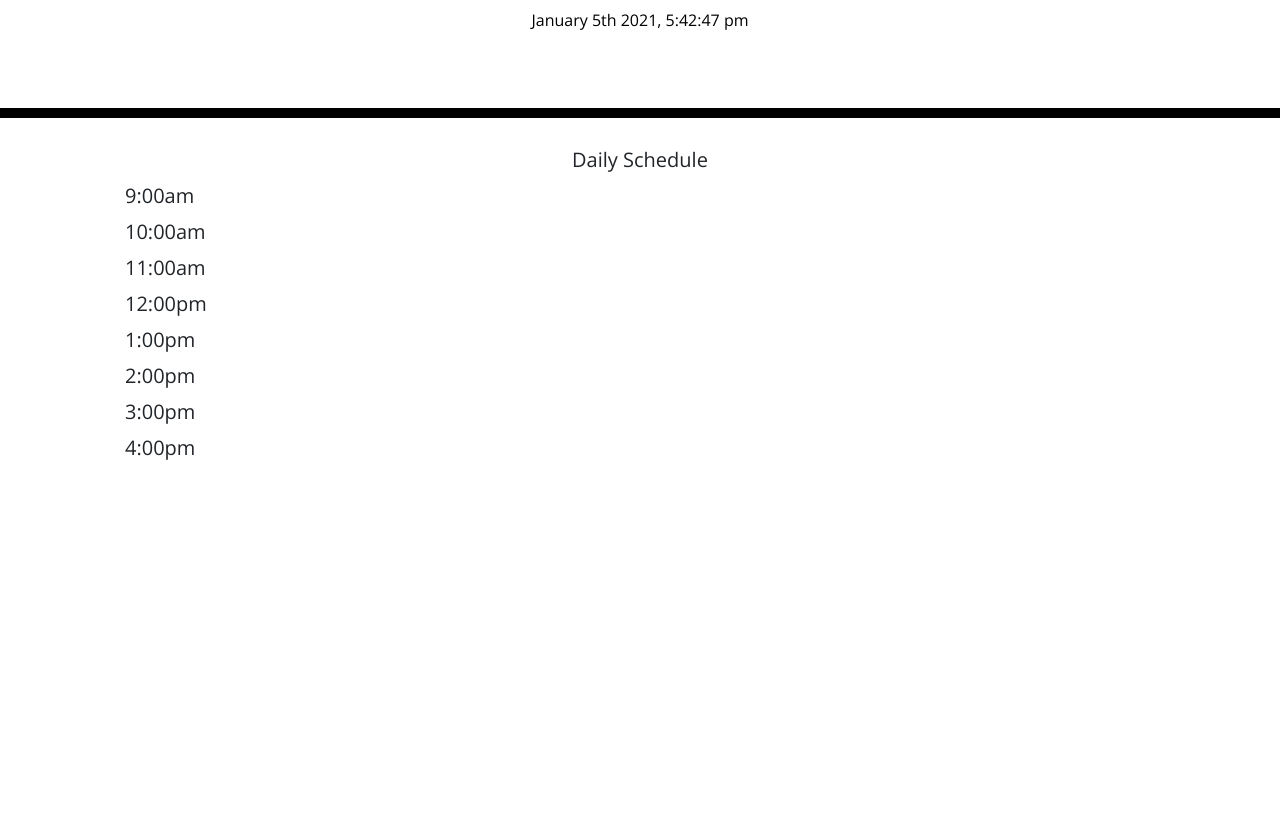
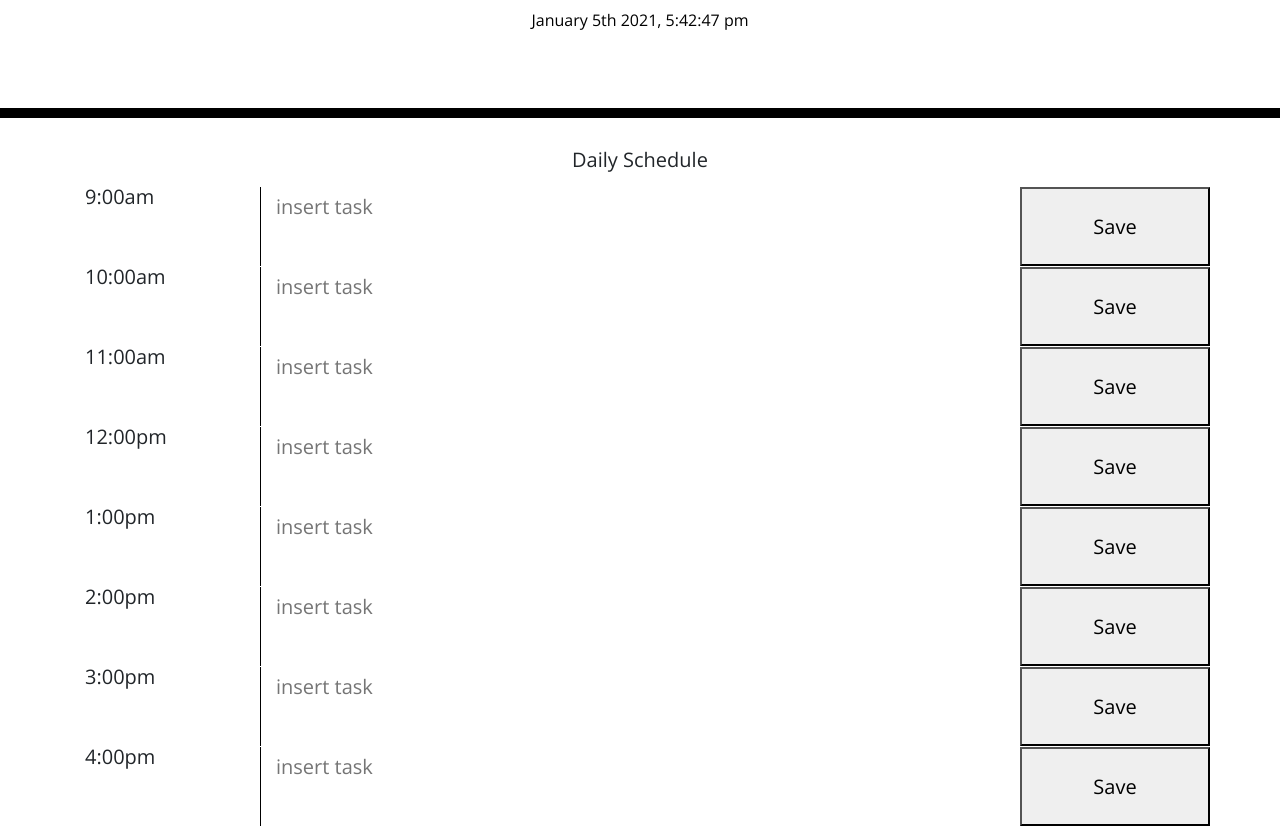
Before and after one commit to HectorDiazJr/Work-Day-Scheduler, a plain HTML site: page index.html in a window 1280 px wide. Shown: the part 182-1008 px from the top of the page. Before the commit the page ends 800 px from the top, so only its background shows below. Drawn offline with nearby package versions, Linux system fonts and the light colour scheme.

Commit message:
added the time block,  task block, and the save button. added all individually, not with a for loop

```diff
--- a/Schedule.js
+++ b/Schedule.js
@@ -14,7 +14,7 @@ $(document).ready(function() {
     // THEN the text for that event is saved in local storage
     // WHEN I refresh the page
     // THEN the saved events persist
-    var schedule = [];
+    // var schedule = [];
     // get and display the time and date
     var time = moment().format('MMMM Do YYYY, h:mm:ss a');
     var currentDay = $("#currentDay");
@@ -25,20 +25,24 @@ $(document).ready(function() {
     //create a save button to go in each ul
     //use class saveBtn
     //use class saveBtn i:hover when hovering over
-    ul.appendChild(button);
-    $(".time").appendChild(li);
+    // var button =documenet.createElement("button");
+    // button.textContent = "Save";
+    // ul.appendChild(button);
+    // $(".time").appendChild(li);
 
     //when save button is click, save task to local storage
     //use json to stringify stored items
     //.setItem("text box", JSON.stringify)
 
     //use if statement to compare actual time of day with time block
-    //if past use class past
-    //if present use class present
-    //if future use class future
+    //if past use class past to style text box
+    //if present use class present to style text box
+    //if future use class future to style text box
 
     //get stored task from local storage
     //parse the json string to an object
     //JSON.parse(localStorage.getItem("place in the text box"))
 
+    //clear the text boxes with tasks each new day
+
 });
--- a/index.html
+++ b/index.html
@@ -32,15 +32,45 @@
       <!-- Timeblocks go here -->
       <div class="lead">
         <p id="Schedule" class="daily">Daily Schedule</p>
-
-        <ul id="nineam" class="time">9:00am</ul>
-        <ul id="tenam" class="time">10:00am</ul>
-        <ul id="elevenam" class="time">11:00am</ul>
-        <ul id="twelvepm" class="time">12:00pm</ul>
-        <ul id="onepm" class="time">1:00pm</ul>
-        <ul id="twopm" class="time">2:00pm</ul>
-        <ul id="threepm" class="time">3:00pm</ul>
-        <ul id="fourpm" class="time">4:00pm</ul>
+        <div class ="row">
+        <ul class = "col-2" id="nineam" class="time">9:00am</ul>
+        <textarea class = "col-8" class = "input" placeholder="insert task"></textarea>
+        <button class = "col-2" class = "saveBtn">Save</button>
+      </div>
+      <div class ="row">
+        <ul class = "col-2" class="time">10:00am</ul>
+        <textarea class = "col-8" class = "input" id="tenam" placeholder="insert task"></textarea>
+        <button class = "col-2" class = "saveBtn">Save</button>
+      </div>
+      <div class ="row">
+        <ul class = "col-2" class="time">11:00am</ul>
+        <textarea class = "col-8" class = "input" id="elevenam" placeholder="insert task"></textarea>
+        <button class = "col-2" class = "saveBtn">Save</button>
+      </div>
+      <div class ="row">
+        <ul class = "col-2" class="time">12:00pm</ul>
+        <textarea class = "col-8" class = "input" id="twelvepm" placeholder="insert task"></textarea>
+        <button class = "col-2" class = "saveBtn">Save</button>
+      </div>
+      <div class ="row">
+        <ul class = "col-2" class="time">1:00pm</ul>
+        <textarea class = "col-8" class = "input" id="onepm" placeholder="insert task"></textarea>
+        <button class = "col-2" class = "saveBtn">Save</button>
+      </div>
+      <div class ="row">
+        <ul class = "col-2" class="time">2:00pm</ul>
+        <textarea class = "col-8" class = "input" id="twopm" placeholder="insert task"></textarea>
+        <button class = "col-2" class = "saveBtn">Save</button>
+      </div>
+      <div class ="row">
+        <ul class = "col-2" class="time">3:00pm</ul>
+        <textarea class = "col-8" class = "input" id="threepm" placeholder="insert task"></textarea>
+        <button class = "col-2" class = "saveBtn">Save</button>
+      </div>
+      <div class ="row">
+        <ul class = "col-2" class="time">4:00pm</ul>
+        <textarea class = "col-8" class = "input" id="fourpm" placeholder="insert task"></textarea>
+        <button class = "col-2" class = "saveBtn">Save</button>
       </div>
     </div>
 
--- a/style.css
+++ b/style.css
@@ -80,3 +80,7 @@ textarea{
   border-radius: 15px;
   margin-bottom: 20px
 };
+
+.input {
+  text-align:center;
+};
```
